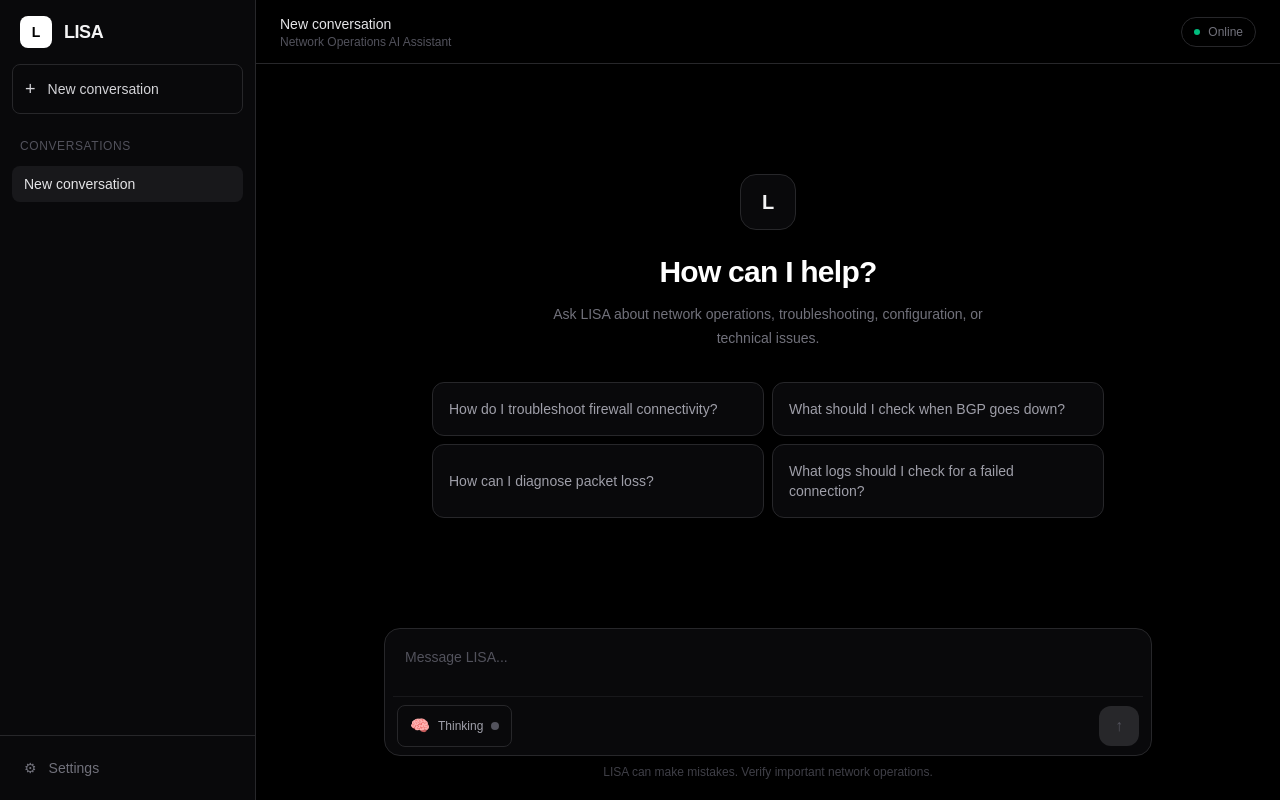
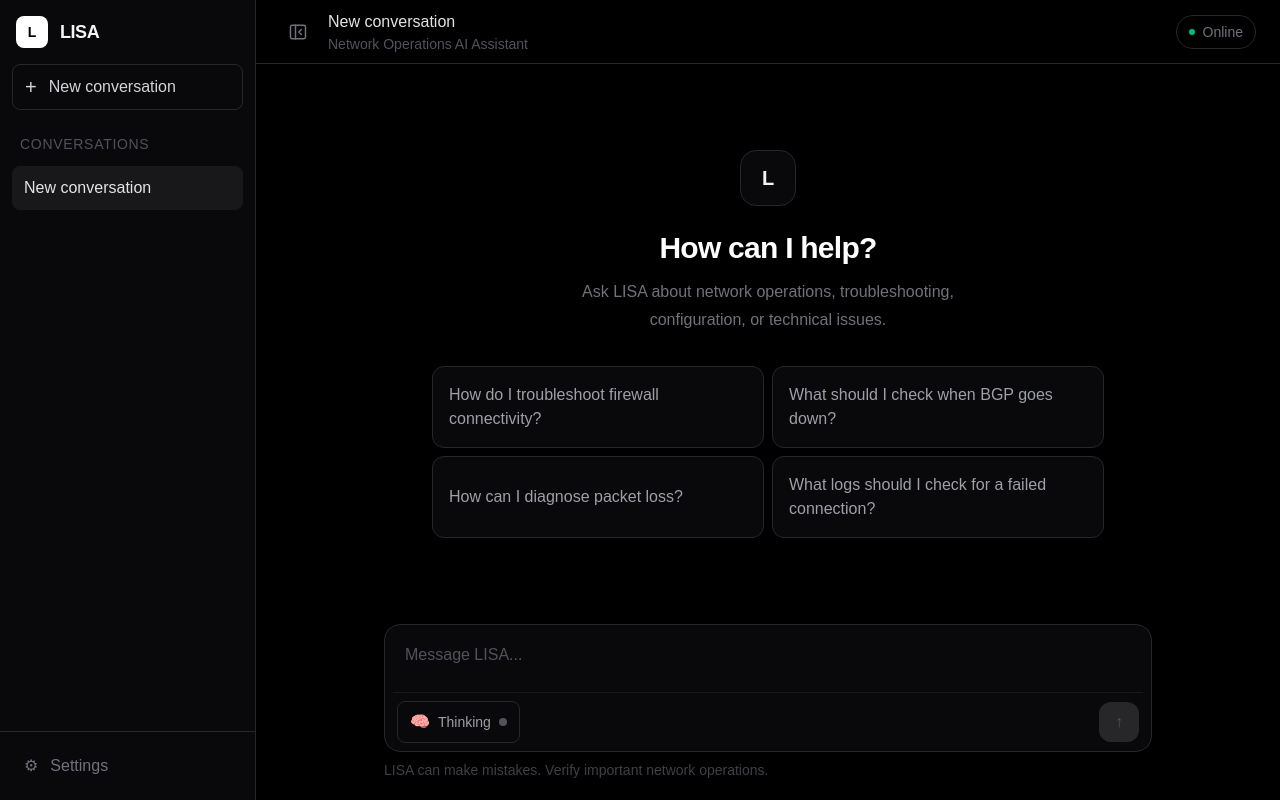
Before and after one commit to jemuelbjeroham/lisa-ui, a Next.js app: page / in a window 1280 px wide. Built offline with nearby package versions, Linux system fonts and the light colour scheme.

Commit message:
refactor: Modify the font size for a bigger appearance

```diff
--- a/src/app/page.tsx
+++ b/src/app/page.tsx
@@ -45,6 +45,9 @@ export default function Home() {
   const [isLoading, setIsLoading] = useState(false);
   const [openMenuId, setOpenMenuId] = useState<string | null>(null);
   const [enableThinking, setEnableThinking] = useState(false);
+
+  // Sidebar state
+  const [sidebarCollapsed, setSidebarCollapsed] = useState(false);
 
   const [reasoning, setReasoning] = useState("");
   const [isThinking, setIsThinking] = useState(false);
@@ -306,7 +309,6 @@ export default function Home() {
 
         const lines = buffer.split("\n");
 
-        // The final item may be an incomplete JSON object.
         buffer = lines.pop() ?? "";
 
         for (const line of lines) {
@@ -448,9 +450,24 @@ export default function Home() {
 
   return (
     <main className="flex h-screen overflow-hidden bg-black text-zinc-100">
-      {/* Sidebar */}
-      <aside className="hidden w-64 shrink-0 flex-col border-r border-zinc-800 bg-zinc-950 md:flex">
-        <div className="flex h-16 items-center px-5">
+
+      {/* =========================================================
+          SIDEBAR
+      ========================================================= */}
+      <aside
+        className={`hidden shrink-0 flex-col border-r border-zinc-800 bg-zinc-950 transition-all duration-200 md:flex ${
+          sidebarCollapsed ? "w-16" : "w-64"
+        }`}
+      >
+        {/* Sidebar Header */}
+        <div
+          className={`flex h-16 items-center ${
+            sidebarCollapsed
+              ? "justify-center"
+              : "justify-between px-4"
+          }`}
+        >
+          {!sidebarCollapsed && (
             <div className="flex items-center gap-3">
               <div className="flex h-8 w-8 items-center justify-center rounded-lg bg-white text-sm font-bold text-black">
                 L
@@ -460,22 +477,51 @@ export default function Home() {
                 LISA
               </span>
             </div>
+          )}
+
+          {sidebarCollapsed && (
+            <div className="flex h-8 w-8 items-center justify-center rounded-lg bg-white text-sm font-bold text-black">
+              L
+            </div>
+          )}
         </div>
 
-        <div className="px-3">
+        {/* New Conversation */}
+        <div className={sidebarCollapsed ? "px-2" : "px-3"}>
           <button
             onClick={createNewConversation}
-            className="flex w-full items-center gap-3 rounded-lg border border-zinc-800 px-3 py-2.5 text-sm text-zinc-300 transition hover:border-zinc-700 hover:bg-zinc-900 hover:text-white"
+            className={`flex w-full items-center rounded-lg border border-zinc-800 text-base text-zinc-300 transition hover:border-zinc-700 hover:bg-zinc-900 hover:text-white ${
+              sidebarCollapsed
+                ? "h-10 justify-center"
+                : "gap-3 px-3 py-2.5"
+            }`}
+            title={
+              sidebarCollapsed
+                ? "New conversation"
+                : undefined
+            }
           >
-            <span className="text-lg">+</span>
-            New conversation
+            <span className="text-xl leading-none">
+              +
+            </span>
+
+            {!sidebarCollapsed && (
+              <span>New conversation</span>
+            )}
           </button>
         </div>
 
-        <div className="mt-6 flex-1 overflow-y-auto px-3">
-          <p className="px-2 text-xs font-medium uppercase tracking-wider text-zinc-600">
+        {/* Conversations */}
+        <div
+          className={`mt-6 flex-1 overflow-y-auto ${
+            sidebarCollapsed ? "px-2" : "px-3"
+          }`}
+        >
+          {!sidebarCollapsed && (
+            <p className="px-2 text-sm font-medium uppercase tracking-wider text-zinc-600">
               Conversations
             </p>
+          )}
 
           <div className="mt-3 space-y-1">
             {conversations.map((conversation) => (
@@ -494,17 +540,37 @@ export default function Home() {
                     setIsThinking(false);
                     setIsReasoningOpen(true);
                   }}
-                  className={`w-full rounded-lg px-3 py-2 pr-10 text-left text-sm transition ${
-                    conversation.id === activeConversationId
+                  className={`w-full rounded-lg py-2.5 text-left text-base transition ${
+                    sidebarCollapsed
+                      ? "flex justify-center px-2"
+                      : "px-3 pr-10"
+                  } ${
+                    conversation.id ===
+                    activeConversationId
                       ? "bg-zinc-900 text-zinc-200"
                       : "text-zinc-500 hover:bg-zinc-900 hover:text-zinc-300"
                   }`}
+                  title={
+                    sidebarCollapsed
+                      ? conversation.title
+                      : undefined
+                  }
                 >
+                  {sidebarCollapsed ? (
+                    <span className="flex h-7 w-7 items-center justify-center rounded-md bg-zinc-800 text-xs font-medium text-zinc-300">
+                      {conversation.title
+                        .charAt(0)
+                        .toUpperCase()}
+                    </span>
+                  ) : (
                     <span className="block truncate">
                       {conversation.title}
                     </span>
+                  )}
                 </button>
 
+                {!sidebarCollapsed && (
+                  <>
                     <button
                       onClick={(event) => {
                         event.stopPropagation();
@@ -541,42 +607,132 @@ export default function Home() {
                         </button>
                       </div>
                     )}
+                  </>
+                )}
               </div>
             ))}
           </div>
         </div>
 
-        <div className="border-t border-zinc-800 p-3">
-          <button className="flex w-full items-center gap-3 rounded-lg px-3 py-2.5 text-sm text-zinc-500 transition hover:bg-zinc-900 hover:text-zinc-300">
+        {/* Sidebar Footer */}
+        <div
+          className={`border-t border-zinc-800 p-3 ${
+            sidebarCollapsed ? "px-2" : ""
+          }`}
+        >
+          <button
+            className={`flex w-full items-center rounded-lg text-base text-zinc-500 transition hover:bg-zinc-900 hover:text-zinc-300 ${
+              sidebarCollapsed
+                ? "h-10 justify-center"
+                : "gap-3 px-3 py-2.5"
+            }`}
+            title={
+              sidebarCollapsed
+                ? "Settings"
+                : undefined
+            }
+          >
             <span>⚙</span>
-            Settings
+
+            {!sidebarCollapsed && (
+              <span>Settings</span>
+            )}
           </button>
         </div>
       </aside>
 
-      {/* Main */}
+      {/* =========================================================
+          MAIN CONTENT
+      ========================================================= */}
       <section className="flex min-w-0 flex-1 flex-col">
+
+        {/* Header */}
         <header className="flex h-16 shrink-0 items-center justify-between border-b border-zinc-800 px-4 md:px-6">
+
+          <div className="flex items-center gap-3">
+
+            {/* Sidebar collapse / expand button */}
+            <button
+              type="button"
+              onClick={() =>
+                setSidebarCollapsed(
+                  (current) => !current,
+                )
+              }
+              className="hidden h-9 w-9 items-center justify-center rounded-lg text-zinc-500 transition hover:bg-zinc-900 hover:text-zinc-200 md:flex"
+              aria-label={
+                sidebarCollapsed
+                  ? "Expand sidebar"
+                  : "Collapse sidebar"
+              }
+              title={
+                sidebarCollapsed
+                  ? "Expand sidebar"
+                  : "Collapse sidebar"
+              }
+            >
+              <svg
+                width="20"
+                height="20"
+                viewBox="0 0 24 24"
+                fill="none"
+                stroke="currentColor"
+                strokeWidth="1.8"
+                strokeLinecap="round"
+                strokeLinejoin="round"
+              >
+                {sidebarCollapsed ? (
+                  <>
+                    <rect
+                      x="3"
+                      y="4"
+                      width="18"
+                      height="16"
+                      rx="2"
+                    />
+                    <path d="M9 4v16" />
+                    <path d="m13 9 3 3-3 3" />
+                  </>
+                ) : (
+                  <>
+                    <rect
+                      x="3"
+                      y="4"
+                      width="18"
+                      height="16"
+                      rx="2"
+                    />
+                    <path d="M9 4v16" />
+                    <path d="m16 9-3 3 3 3" />
+                  </>
+                )}
+              </svg>
+            </button>
+
             <div>
-            <h1 className="text-sm font-medium text-zinc-200">
-              {activeConversation?.title ?? "LISA"}
+              <h1 className="text-base font-medium text-zinc-200">
+                {activeConversation?.title ??
+                  "LISA"}
               </h1>
 
-            <p className="text-xs text-zinc-600">
+              <p className="text-sm text-zinc-600">
                 Network Operations AI Assistant
               </p>
+            </div>
           </div>
 
           <div className="flex items-center gap-2 rounded-full border border-zinc-800 px-3 py-1.5">
             <span className="h-1.5 w-1.5 rounded-full bg-emerald-500" />
 
-            <span className="text-xs text-zinc-500">
+            <span className="text-sm text-zinc-500">
               Online
             </span>
           </div>
         </header>
 
-        {/* Messages */}
+        {/* =========================================================
+            MESSAGES
+        ========================================================= */}
         <div className="flex-1 overflow-y-auto">
           {!activeConversation ||
           activeConversation.messages.length === 0 ? (
@@ -589,7 +745,7 @@ export default function Home() {
                 How can I help?
               </h2>
 
-              <p className="mt-3 max-w-md text-center text-sm leading-6 text-zinc-500">
+              <p className="mt-3 max-w-md text-center text-base leading-7 text-zinc-500">
                 Ask LISA about network operations,
                 troubleshooting, configuration, or
                 technical issues.
@@ -608,7 +764,7 @@ export default function Home() {
                       setInput(prompt);
                       textareaRef.current?.focus();
                     }}
-                    className="rounded-xl border border-zinc-800 bg-zinc-950 p-4 text-left text-sm text-zinc-400 transition hover:border-zinc-700 hover:bg-zinc-900 hover:text-zinc-200"
+                    className="rounded-xl border border-zinc-800 bg-zinc-950 p-4 text-left text-base text-zinc-400 transition hover:border-zinc-700 hover:bg-zinc-900 hover:text-zinc-200"
                   >
                     {prompt}
                   </button>
@@ -629,12 +785,12 @@ export default function Home() {
                       }
                     >
                       {message.role === "user" ? (
-                        <div className="max-w-[80%] whitespace-pre-wrap rounded-2xl bg-zinc-800 px-4 py-3 text-sm leading-6 text-zinc-100">
+                        <div className="max-w-[80%] whitespace-pre-wrap rounded-2xl bg-zinc-800 px-4 py-3 text-base leading-7 text-zinc-100">
                           {message.content}
                         </div>
                       ) : (
-                        <div className="max-w-[90%] text-sm leading-7 text-zinc-200">
-                          <div className="prose prose-invert max-w-none prose-headings:text-zinc-100 prose-p:text-zinc-200 prose-strong:text-zinc-100 prose-code:text-zinc-200 prose-pre:border prose-pre:border-zinc-800 prose-pre:bg-zinc-950 prose-li:text-zinc-200 prose-a:text-zinc-100 prose-table:text-zinc-200">
+                        <div className="max-w-[90%] text-base leading-7 text-zinc-200">
+                          <div className="prose prose-invert max-w-none prose-base prose-headings:text-zinc-100 prose-p:text-zinc-200 prose-strong:text-zinc-100 prose-code:text-zinc-200 prose-pre:border prose-pre:border-zinc-800 prose-pre:bg-zinc-950 prose-li:text-zinc-200 prose-a:text-zinc-100 prose-table:text-zinc-200">
                             <ReactMarkdown
                               remarkPlugins={[remarkGfm]}
                             >
@@ -668,7 +824,7 @@ export default function Home() {
                                 : "✓"}
                             </span>
 
-                            <span className="text-sm font-medium text-zinc-300">
+                            <span className="text-base font-medium text-zinc-300">
                               {isThinking
                                 ? "Thinking..."
                                 : "Thought process"}
@@ -676,12 +832,12 @@ export default function Home() {
 
                             {!isThinking &&
                               reasoningDuration && (
-                                <span className="text-xs text-zinc-600">
+                                <span className="text-sm text-zinc-600">
                                   {reasoningDuration}s
                                 </span>
                               )}
 
-                            <span className="ml-auto text-xs text-zinc-600">
+                            <span className="ml-auto text-sm text-zinc-600">
                               {isReasoningOpen
                                 ? "⌃"
                                 : "⌄"}
@@ -690,7 +846,7 @@ export default function Home() {
 
                           {isReasoningOpen && (
                             <div className="border-t border-zinc-900 px-4 py-3">
-                              <div className="max-h-72 overflow-y-auto whitespace-pre-wrap text-xs leading-6 text-zinc-500">
+                              <div className="max-h-72 overflow-y-auto whitespace-pre-wrap text-sm leading-6 text-zinc-500">
                                 {reasoning ||
                                   "LISA is working through the problem..."}
                               </div>
@@ -709,7 +865,7 @@ export default function Home() {
                   !isThinking &&
                   !reasoning && (
                     <div className="flex justify-start">
-                      <div className="text-sm text-zinc-600">
+                      <div className="text-base text-zinc-600">
                         LISA is responding...
                       </div>
                     </div>
@@ -721,7 +877,9 @@ export default function Home() {
           )}
         </div>
 
-        {/* Composer */}
+        {/* =========================================================
+            COMPOSER
+        ========================================================= */}
         <div className="shrink-0 px-4 pb-5 md:px-6">
           <div className="mx-auto max-w-3xl">
             <div className="rounded-2xl border border-zinc-800 bg-zinc-950 p-2 shadow-2xl shadow-black/50 transition focus-within:border-zinc-700">
@@ -735,7 +893,7 @@ export default function Home() {
                 placeholder="Message LISA..."
                 rows={1}
                 disabled={isLoading}
-                className="max-h-40 min-h-11 w-full resize-none bg-transparent px-3 py-2.5 text-sm text-zinc-100 outline-none placeholder:text-zinc-600"
+                className="max-h-40 min-h-11 w-full resize-none bg-transparent px-3 py-2.5 text-base text-zinc-100 outline-none placeholder:text-zinc-600"
               />
 
               <div className="mt-2 flex items-center justify-between border-t border-zinc-900 px-1 pt-2">
@@ -748,7 +906,7 @@ export default function Home() {
                   }
                   disabled={isLoading}
                   aria-pressed={enableThinking}
-                  className={`flex items-center gap-2 rounded-lg border px-3 py-2 text-xs font-medium transition ${
+                  className={`flex items-center gap-2 rounded-lg border px-3 py-2 text-sm font-medium transition ${
                     enableThinking
                       ? "border-zinc-600 bg-zinc-800 text-white"
                       : "border-zinc-800 bg-zinc-950 text-zinc-400 hover:border-zinc-700 hover:bg-zinc-900 hover:text-zinc-200"
@@ -786,7 +944,7 @@ export default function Home() {
               </div>
             </div>
 
-            <p className="mt-2 text-center text-xs text-zinc-700">
+            <p className="mt-2 text-sm text-zinc-700">
               LISA can make mistakes. Verify important
               network operations.
             </p>
```
Lines whose indentation alone changed are shown as unchanged.
